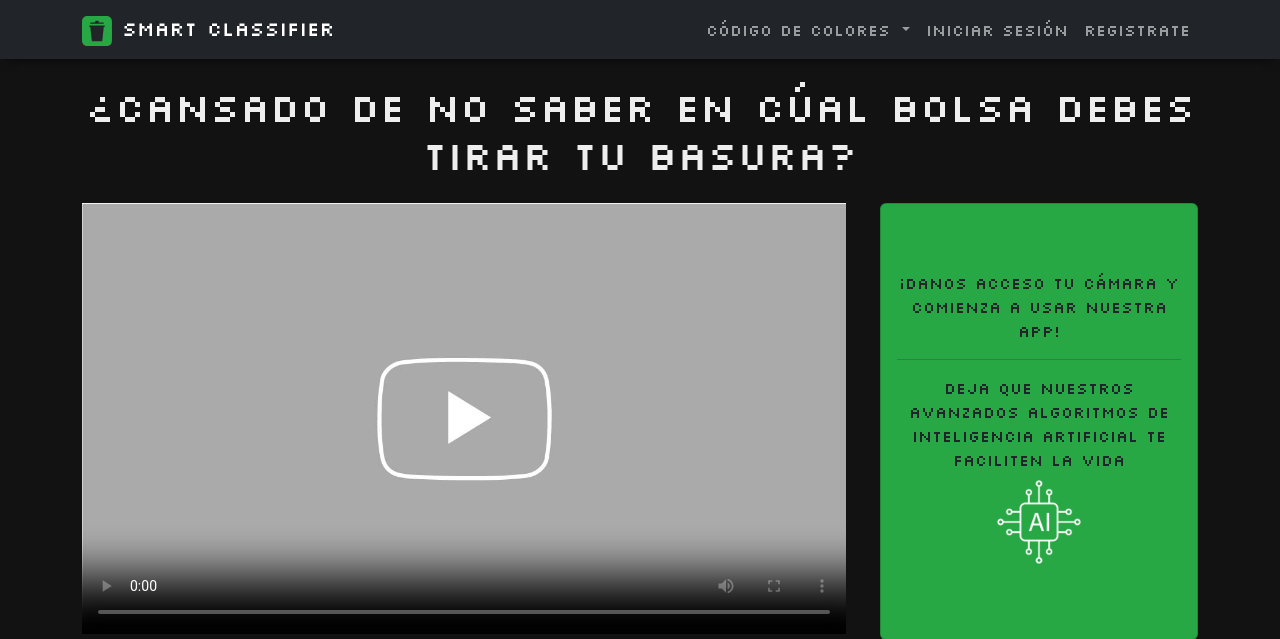
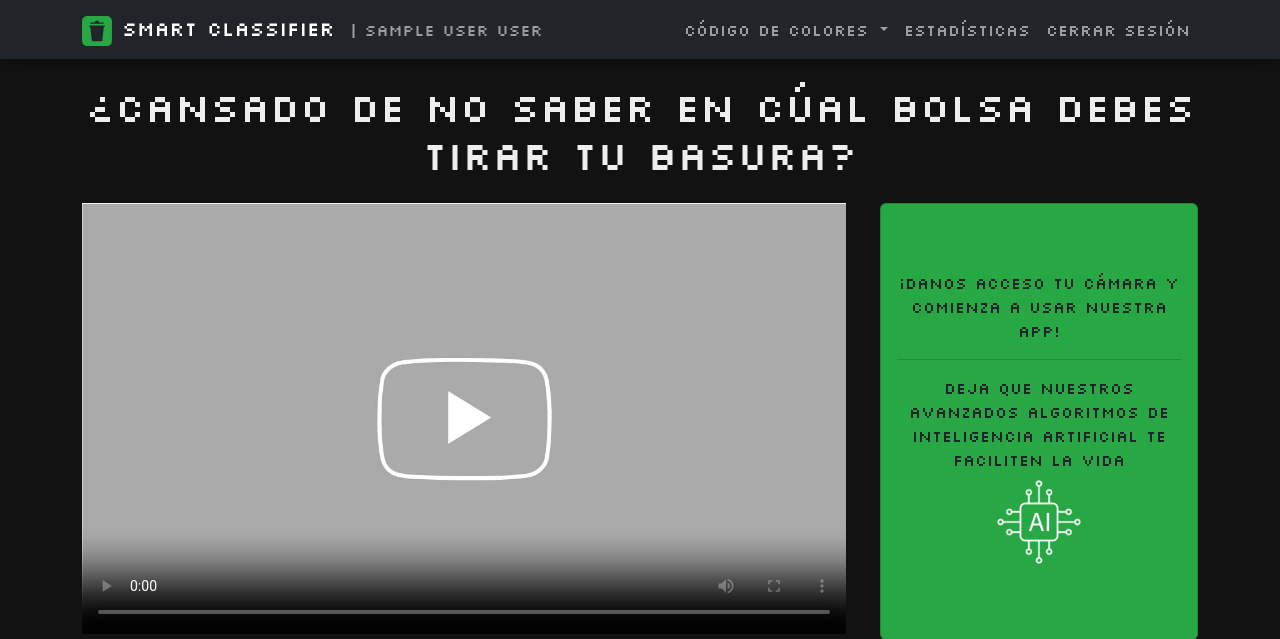
Before and after one commit to JuanC-Fandino/Smart-Classifier-AI, a Flask app: page / in a window 1280 px wide. Shown: the top 639 px of the page. Run offline with Flask 2, Linux system fonts and the light colour scheme; the visitor is signed in with stand-in values (Sample User, id 1); data comes from the database, SQL or seed files in the repository; some libraries are stand-ins or nearby versions.

Commit message:
feat: registered users reserved page

```diff
--- a/app/__init__.py
+++ b/app/__init__.py
@@ -1,13 +1,13 @@
 from flask import Flask
 from flask_bootstrap import Bootstrap5
 from flask_login import LoginManager
-# from flask_migrate import Migrate
+from flask_migrate import Migrate
 from flask_sqlalchemy import SQLAlchemy
 
 from config import Config
 
 db = SQLAlchemy()
-# migrate = Migrate()
+migrate = Migrate()
 login = LoginManager()
 login.login_view = 'auth.login'
 
@@ -19,7 +19,7 @@ def create_app(config_class=Config):
     app = Flask(__name__)
     app.config.from_object(config_class)
     db.init_app(app)
-    # migrate.init_app(app, db)
+    migrate.init_app(app, db)
     login.init_app(app)
     bootstrap.init_app(app)
 
--- a/app/auth/routes.py
+++ b/app/auth/routes.py
@@ -13,14 +13,14 @@ def login():
     form = LoginForm()
     if form.validate_on_submit():
         pass
-        user = User.query.filter_by(username=form.username.data).first()
+        user = User.query.filter_by(email=form.username.data).first()
         if user is None or not user.check_password(form.password.data):
             flash('El usuario o la contraseña son incorrectos')
             return redirect(url_for('auth.login'))
         login_user(user, remember=form.remember_me.data)
         next_page = request.args.get('next')
         if not next_page or url_parse(next_page).netloc != '':
-            next_page = url_for('main.home')
+            next_page = url_for('main.statistics')
         return redirect(next_page)
     return render_template('auth/login.html', title='Sign In', form=form)
 
@@ -37,7 +37,7 @@ def register():
         return redirect(url_for('main.home'))
     form = RegisterForm()
     if form.validate_on_submit():
-        user = User(email=form.email.data, name=form.name.data, last_name=form.last_name.data)
+        user = User(email=form.email.data, name=form.name.data, last_name=form.lastname.data)
         user.set_password(form.password.data)
         db.session.add(user)
         db.session.commit()
--- a/app/main/routes.py
+++ b/app/main/routes.py
@@ -42,3 +42,9 @@ def infer():
         image = tf.io.decode_image(img_bytes, channels=3)
 
     return red.infer(image)
+
+
+@bp.route("/statistics", methods=["GET"])
+@login_required
+def statistics():
+    return render_template("statistics.html", title="Statistics")
--- a/app/static/js/camera.js
+++ b/app/static/js/camera.js
@@ -131,6 +131,7 @@ function getPredictionFromBackend() {
         body: formData
     }).then(response => response.json())
         .then(data => {
+            console.log(data);
             const resultadosElemento = document.getElementById("results-box");
             const texto = document.getElementById("text-inside");
             const titulo = document.getElementById("text-title-resultado");
@@ -184,3 +185,11 @@ function getPredictionFromBackend() {
         });
 
 }
+
+// repeat the prediction when clicking the button
+function repeatPrediction() {
+    // hide the results box
+    const resultadosElemento = document.getElementById("results-box");
+    resultadosElemento.style.display = "none";
+    getPredictionFromBackend();
+}
--- a/app/templates/auth/register.html
+++ b/app/templates/auth/register.html
@@ -14,7 +14,7 @@
                 </div>
             {% endif %}
 
-            <form class="form">
+            <form class="form" method="post" action="{{ url_for('auth.register') }}">
                 <div class="d-flex">
                     <div class="col-sm-6">
                         {{ render_field(form.name) }}
--- a/app/templates/base.html
+++ b/app/templates/base.html
@@ -43,6 +43,13 @@
             <img src="../static/logo.svg" alt="" width="30" height="30">
             Smart Classifier
         </a>
+        <ul class="navbar-nav navbar-left">
+            <span class="navbar-text">
+                {% if not current_user.is_anonymous %}
+                    <li>| {{ current_user.name + ' ' + current_user.last_name | default("",true) }}</li>
+                {% endif %}
+            </span>
+        </ul>
         <button class="navbar-toggler" type="button" data-bs-toggle="collapse" data-bs-target="#navbarSupportedContent"
                 aria-controls="navbarSupportedContent" aria-expanded="false" aria-label="Toggle navigation">
             <span class="navbar-toggler-icon"></span>
@@ -60,9 +67,13 @@
                         <li><a class="dropdown-item text-muted" href="{{ url_for('main.black') }}">Negro</a></li>
                     </ul>
                 </li>
-                {{ render_nav_item('auth.login', 'Iniciar Sesión') }}
-                {{ render_nav_item('auth.register', 'Registrate') }}
-
+                {% if current_user.is_anonymous %}
+                    {{ render_nav_item('auth.login', 'Iniciar Sesión') }}
+                    {{ render_nav_item('auth.register', 'Registrate') }}
+                {% else %}
+                    {{ render_nav_item('main.statistics', 'Estadísticas') }}
+                    {{ render_nav_item('auth.logout', 'Cerrar Sesión') }}
+                {% endif %}
                 {#                <li class="nav-item"><a class="nav-link" href="https://github.com/JuanC-Fandino"
                                         target="_blank">GitHub</a></li>#}
             </ul>
--- a/app/templates/home.html
+++ b/app/templates/home.html
@@ -36,7 +36,7 @@
                 La bolsa correspondiente es:
                 <b id="bag"></b>
                 <div class="d-flex justify-content-end">
-                    <button>
+                    <button onclick="repeatPrediction()">
                         Clasificar otro residuo
                     </button>
                 </div>
--- a/config.py
+++ b/config.py
@@ -11,5 +11,4 @@ class Config(object):
     PERMANENT_SESSION_LIFETIME = timedelta(days=5)
     BOOTSTRAP_FORM_GROUP_CLASSES = ''
     SQLALCHEMY_TRACK_MODIFICATIONS = False
-    SQLALCHEMY_DATABASE_URI = os.environ.get('DATABASE_URL') or \
-        'sqlite:///' + os.path.join(basedir, 'app.db')
+    SQLALCHEMY_DATABASE_URI = 'sqlite:///' + os.path.join(basedir, 'app.db')
```
Also changed, not shown: app/templates/statistics.html (added, +15 -0 lines).
